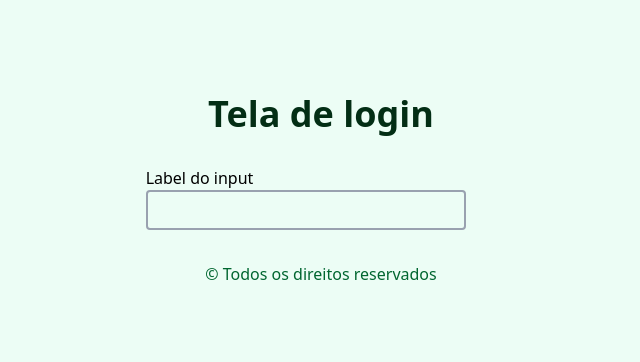
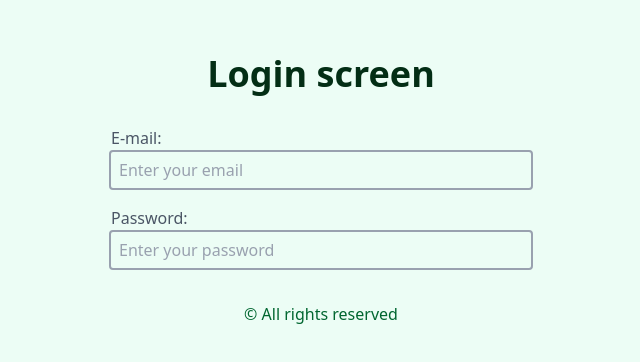
Before and after one commit to gwolf-dev/FinanceFlow, a React (Vite) app: page /login in a window 1280 px wide. Shown: the part 210-572 px from the top of the page, without its empty margins (319-959 px from the left). Built offline with nearby package versions, Linux system fonts and the light colour scheme.

Commit message:
Updating: Input and Title components

```diff
--- a/src/components/Input/index.tsx
+++ b/src/components/Input/index.tsx
@@ -1,8 +1,24 @@
-const Input = () => {
+type Input = React.ComponentProps<"input"> & {
+  id: string;
+  label?: string | null;
+};
+
+const Input = ({ id, label, ...restProps }: Input) => {
   return (
     <fieldset>
-      <label>Label do input</label>
-      <input className="w-full max-w-xs h-10 outline-none border-2 border-gray-400 rounded-sm pl-2 focus:border-green-800 focus:ring-1 focus:ring-green-300 text-gray-600 placeholder-gray-400" />
+      {label && (
+        <label
+          htmlFor={id}
+          className="text-gray-600 ml-0.5 text-base block max-md:text-sm">
+          {label}
+        </label>
+      )}
+      <input
+        id={id}
+        name={id}
+        className="w-full h-10 outline-none border-2 border-gray-400 rounded-sm pl-2 focus:border-green-800 focus:ring-1 focus:ring-green-300 text-gray-600 placeholder-gray-400 max-md:h-8 max-md:text-sm"
+        {...restProps}
+      />
     </fieldset>
   );
 };
--- a/src/components/Title/index.tsx
+++ b/src/components/Title/index.tsx
@@ -13,28 +13,28 @@ const Title = ({ type, customStyle, children }: TitleProps) => {
     case "h1":
       return (
         <h1
-          className={`text-4xl text-gray-950 font-bold ${customStyleRef.current}`}>
+          className={`text-4xl text-gray-950 font-bold max-md:text-3xl ${customStyleRef.current}`}>
           {children}
         </h1>
       );
     case "h2":
       return (
         <h2
-          className={`text-3xl text-gray-950 font-bold ${customStyleRef.current}`}>
+          className={`text-3xl text-gray-950 font-bold max-md:text-2xl ${customStyleRef.current}`}>
           {children}
         </h2>
       );
     case "h3":
       return (
         <h3
-          className={`text-2xl text-gray-900 font-semibold ${customStyleRef.current}`}>
+          className={`text-2xl text-gray-900 font-semibold max-md:text-xl ${customStyleRef.current}`}>
           {children}
         </h3>
       );
     case "h4":
       return (
         <h4
-          className={`text-xl text-gray-900 font-semibold ${customStyleRef.current}`}>
+          className={`text-xl text-gray-900 font-semibold max-md:text-lg ${customStyleRef.current}`}>
           {children}
         </h4>
       );
--- a/src/pages/Login/index.tsx
+++ b/src/pages/Login/index.tsx
@@ -1,28 +1,39 @@
 import { Navigate } from "react-router";
 
+import translationFile from "./translation";
 import { useAuth } from "../../hooks";
 import { Input, Title } from "../../components";
 
 function Login() {
   const { isAuthenticated } = useAuth();
+  const { language } = navigator;
+  const userLanguage =
+    language === "pt-BR" || language === "en-US" ? language : "pt-BR";
+  const translation = translationFile[userLanguage];
 
   if (isAuthenticated === true) return <Navigate to="/" />;
   return (
     <div className="w-screen h-screen flex flex-col justify-center items-center gap-8 bg-emerald-50">
-      {/**
-       * titulo
-       * formulario
-       * footer do login
-       */}
       <Title type="h1" customStyle={"text-green-950"}>
-        Tela de login
+        {translation.title}
       </Title>
-      <form>
-        <Input />
+      <form className="w-full max-w-md flex flex-col gap-4 px-3">
+        <Input
+          id="email"
+          label={translation.emailLabel}
+          placeholder={translation.emailPlaceholder}
+          type="email"
+        />
+        <Input
+          id="password"
+          label={translation.passwordLabel}
+          placeholder={translation.passwordPlaceholder}
+          type="password"
+        />
       </form>
 
-      <footer className="text-green-800 font-normal font-base">
-        © Todos os direitos reservados
+      <footer className="text-green-800 font-normal text-base max-md:text-sm">
+        {translation.footer}
       </footer>
     </div>
   );
--- /dev/null
+++ b/src/pages/Login/translation.ts
@@ -0,0 +1,18 @@
+export default {
+  "pt-BR": {
+    title: "Tela de login",
+    emailLabel: "E-mail:",
+    emailPlaceholder: "Digite o seu e-mail",
+    passwordLabel: "Senha:",
+    passwordPlaceholder: "Digite a sua senha",
+    footer: "© Todos os direitos reservados",
+  },
+  "en-US": {
+    title: "Login screen",
+    emailLabel: "E-mail:",
+    emailPlaceholder: "Enter your email",
+    passwordLabel: "Password:",
+    passwordPlaceholder: "Enter your password",
+    footer: "© All rights reserved",
+  },
+};
```
